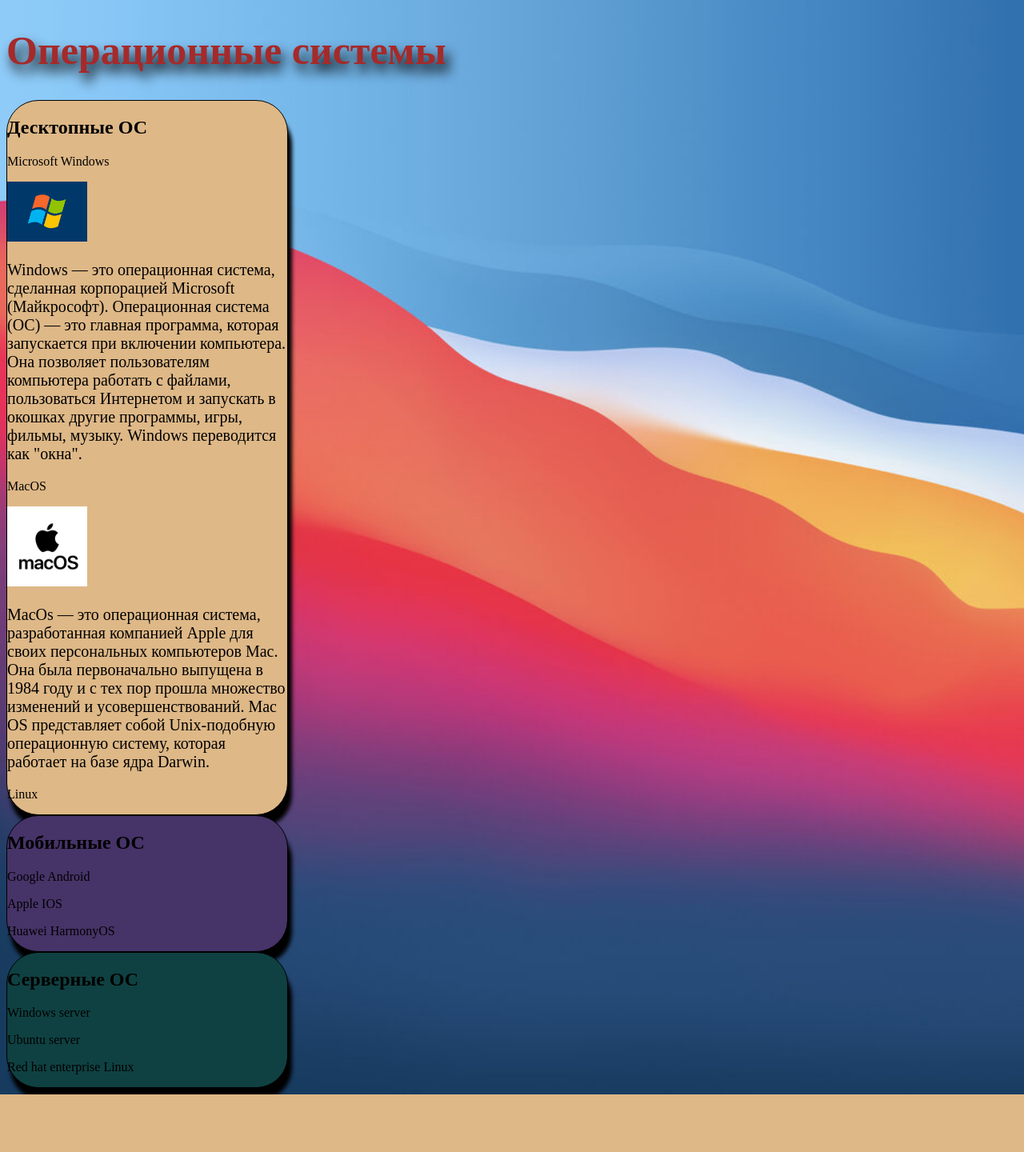
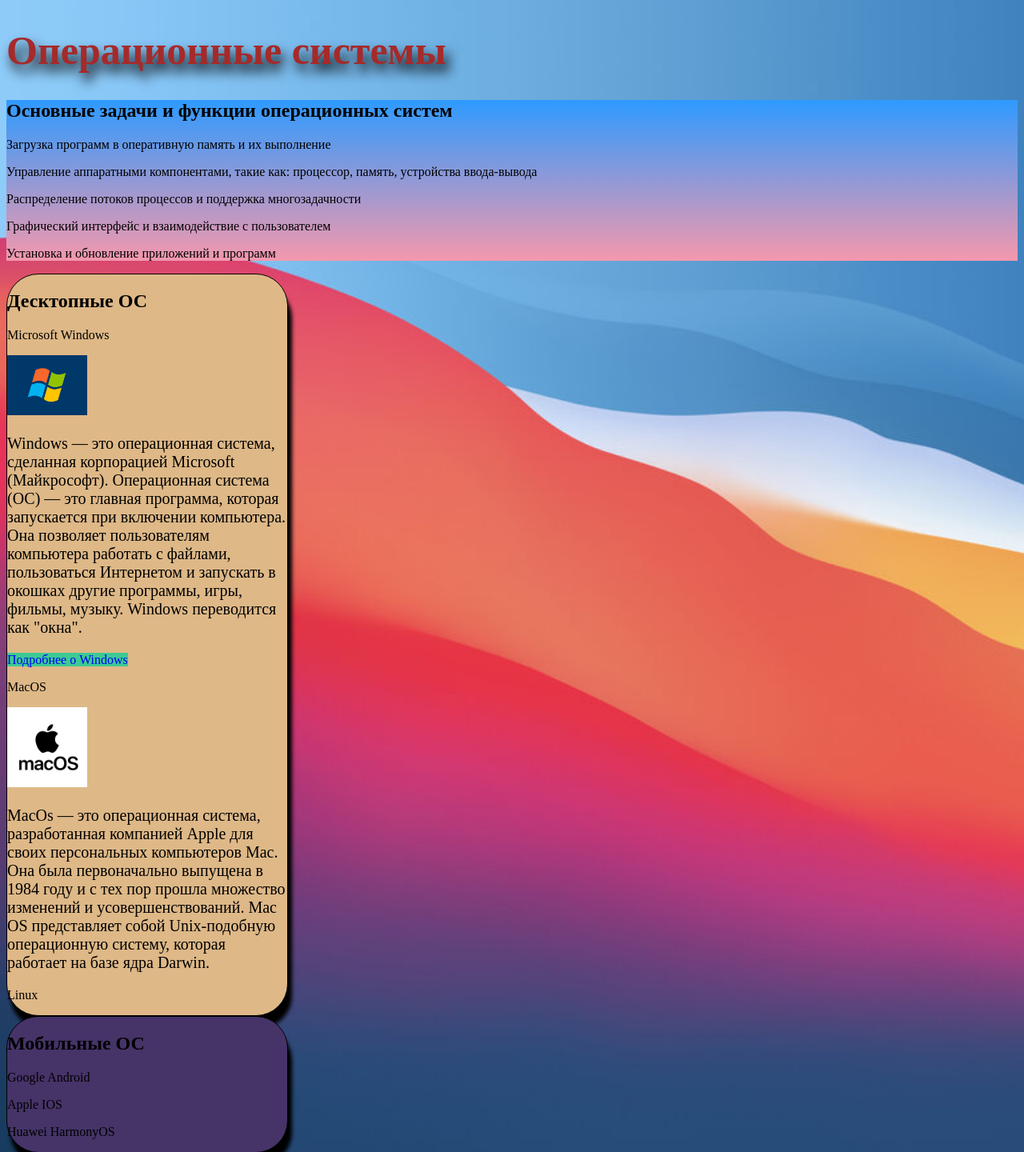
Before and after one commit to Mainfors/Mainfors.github.io, a PHP site: page /oper.html in a window 1280 px wide. Shown: the top 1440 px of the page at 80% size. Before the commit the page ends 1368 px from the top, so only its background shows below. Run offline with PHP 8.4, Linux system fonts and the light colour scheme.

Commit message:
Add files via upload

```diff
--- a/oper.html
+++ b/oper.html
@@ -8,10 +8,19 @@
    </head>
 <body>
     <h1 class="header">Операционные системы</h1>
+    <div class="general">
+        <h2> Основные задачи и функции операционных систем</h2>
+        <p>Загрузка программ в оперативную память и их выполнение</p>
+        <p>Управление аппаратными компонентами, такие как: процессор, память, устройства ввода-вывода</p>
+        <p>Распределение потоков процессов и поддержка многозадачности</p>
+        <p>Графический интерфейс и взаимодействие с пользователем</p>
+        <p >Установка и обновление приложений и программ</p>
+    </div>
     <div class="desk">
         <h2>Десктопные ОС</h2>
         <p>Microsoft Windows</p> <img class="logo" src="image.png">
         <p class="swag">Windows — это операционная система, сделанная корпорацией Microsoft (Майкрософт). Операционная система (ОС) — это главная программа, которая запускается при включении компьютера. Она позволяет пользователям компьютера работать с файлами, пользоваться Интернетом и запускать в окошках другие программы, игры, фильмы, музыку. Windows переводится как "окна".</p>
+        <a class="btn_os" href="windows.html">Подробнее о Windows</a>
         <p>MacOS</p> <img class="logo" src="macOS.jpg" alt="">
         <p class="swag">MacOs — это операционная система, разработанная компанией Apple для своих персональных компьютеров Mac. Она была первоначально выпущена в 1984 году и с тех пор прошла множество изменений и усовершенствований. Mac OS представляет собой Unix-подобную операционную систему, которая работает на базе ядра Darwin.</p>
         <p>Linux</p>
--- a/style.css
+++ b/style.css
@@ -44,3 +44,12 @@
     box-shadow: 5px 15px 5px black;
     width: 350px;
 }
+.general{
+    width: 100%;
+    background-image: linear-gradient(#2E9Aff, #f498ad);
+}
+.btn_os{
+    width: 35px;
+    text-decoration: none;
+    background-color: rgb(61, 202, 148);
+}
```
Also changed, not shown: windows.html (added, +11 -0 lines).
